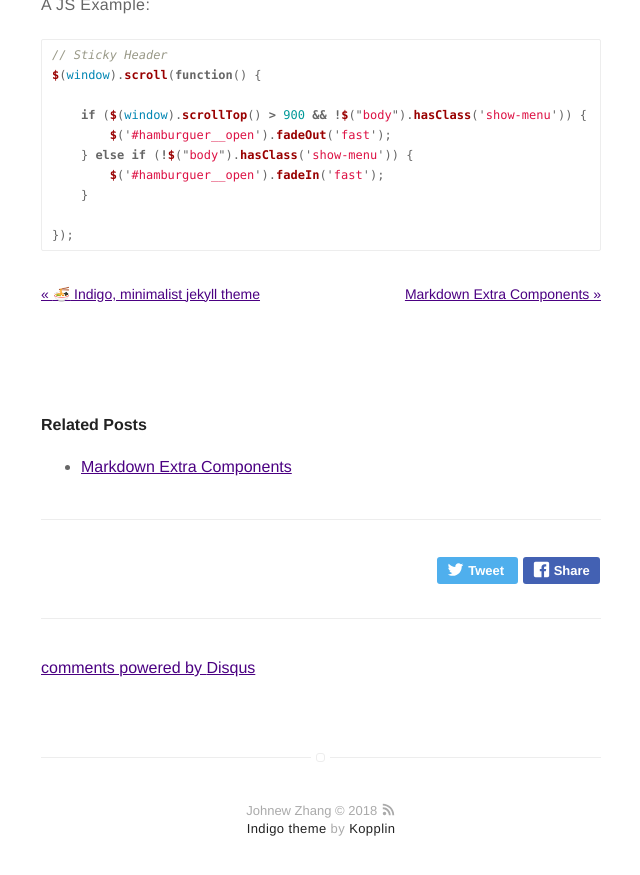
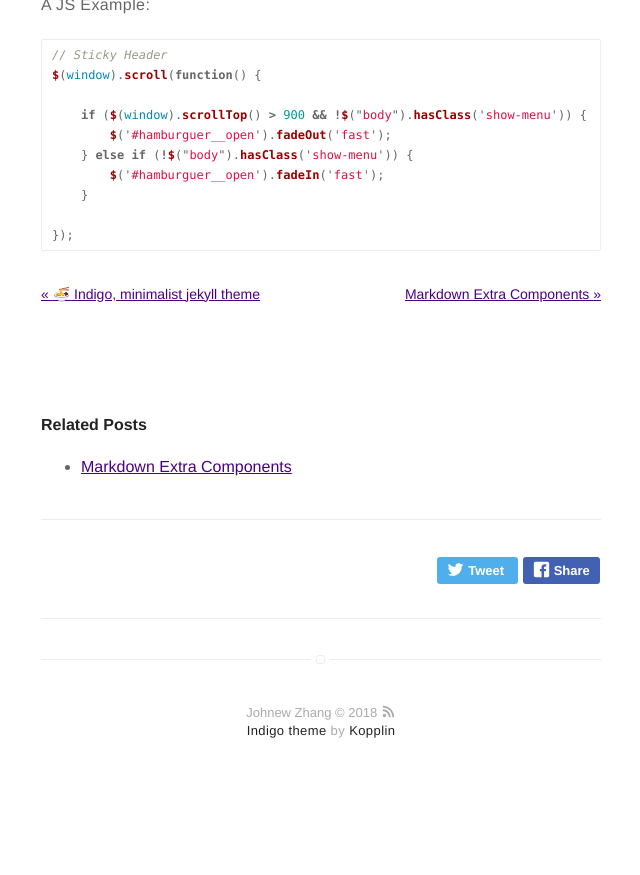
Before and after one commit to WizardKingZ/WizardKingZ.github.io, a Jekyll site: the page built from _posts/2016-02-24-markdown-common-elements.markdown, in a window 1280 px wide and 900 px high, scrolled down 5125 px. Shown: the top 875 px of the window, without its empty margins (319-959 px from the left). Built offline with Jekyll 4.4.1, drawn with Linux system fonts in a browser that asks for light colours; emoji names are drawn with the system emoji font; comment, search, counter and statistics services are not loaded; after the commit the page ends 5927 px from its top, so only the background shows below that; some of the changed lines change nothing that is shown.

Commit message:
Update _config.yml

```diff
--- a/_config.yml
+++ b/_config.yml
@@ -29,9 +29,9 @@ analytics-google: 'UA-126262267-1'
 # analytics-piwik-id: 1
 
 # if you don't want comments in your posts, leave categories empty
-disqus:
-  shortname: johnewzhang # enter this from your disqus account
-  categories: [blog, project] # only show disqus for posts that have these categories
+# disqus:
+#  shortname: johnewzhang # enter this from your disqus account
+#  categories: [blog, project] # only show disqus for posts that have these categories
 
 # if you don't have any of social below, comment the line
 facebook: johnewzhang
```
